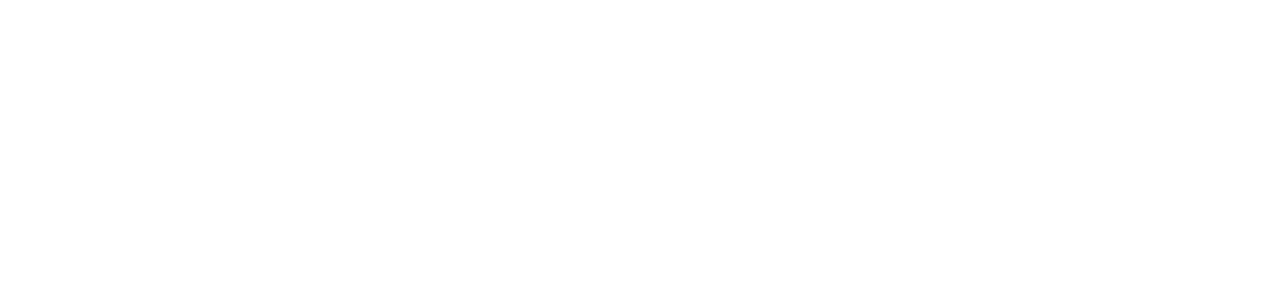
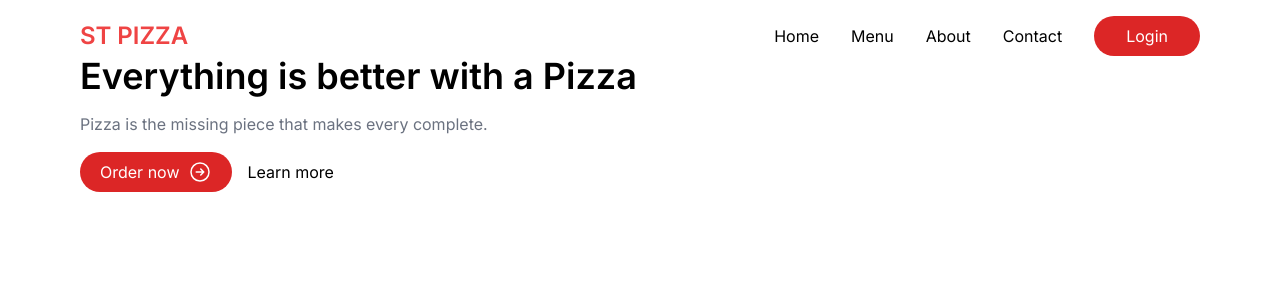
Before and after one commit to amro22397/food-delivery-app, a Next.js app: page / in a window 1280 px wide. Shown: the top 300 px of the page. Built offline with nearby package versions, Linux system fonts and the light colour scheme.

Commit message:
added hero component

```diff
--- a/src/app/page.jsx
+++ b/src/app/page.jsx
@@ -1,10 +1,11 @@
-import Image from "next/image";
-import Link from "next/link";
+import Header from "@/components/layout/Header";
+import Hero from "@/components/layout/Hero";
 
 export default function Home() {
   return (
     <>
-
+    <Header />
+    <Hero />
     </>
   );
 }
--- /dev/null
+++ b/src/components/icons/Right.js
@@ -0,0 +1,10 @@
+const Right = ({className="w-6 h-6"}) => {
+  return (
+    <svg xmlns="http://www.w3.org/2000/svg" fill="none" viewBox="0 0 24 24" stroke-width="1.5"
+     stroke="currentColor" className={className}>
+  <path stroke-linecap="round" stroke-linejoin="round" d="m12.75 15 3-3m0 0-3-3m3 3h-7.5M21 12a9 9 0 1 1-18 0 9 9 0 0 1 18 0Z" />
+</svg>
+  )
+}
+
+export default Right
--- /dev/null
+++ b/src/components/layout/Hero.jsx
@@ -0,0 +1,33 @@
+import React from 'react'
+import Right from '../icons/Right'
+import Image from 'next/image'
+
+const Hero = () => {
+  return (
+    <section>
+    <div>
+        <h1 className="text-4xl font-semibold">Everything is better with a Pizza</h1>
+        <p className="my-4 text-gray-500">
+            Pizza is the missing piece that makes every
+            complete.
+        </p>
+    </div>
+
+    <div className="flex flex-row gap-4">
+        <button className='bg-red-600 gap-2 text-white px-5 py-2
+        rounded-full flex flex-row'>
+            Order now
+            <Right/>
+            </button>
+        <button>Learn more</button>
+    </div>
+
+    <div className="relative">
+        <Image src={'/pizza.png'} layout={'fill'}
+        objectFit={'contain'} alt={'pizza'} />
+    </div>
+    </section>
+  )
+}
+
+export default Hero
--- a/src/components/layout/header.jsx
+++ b/src/components/layout/header.jsx
@@ -1,6 +1,7 @@
+import Link from 'next/link'
 import React from 'react'
 
-const header = () => {
+const Header = () => {
   return (
     <div>
       <header className="flex items-center justify-between">
@@ -19,4 +20,4 @@
   )
 }
 
-export default header
+export default Header
```
